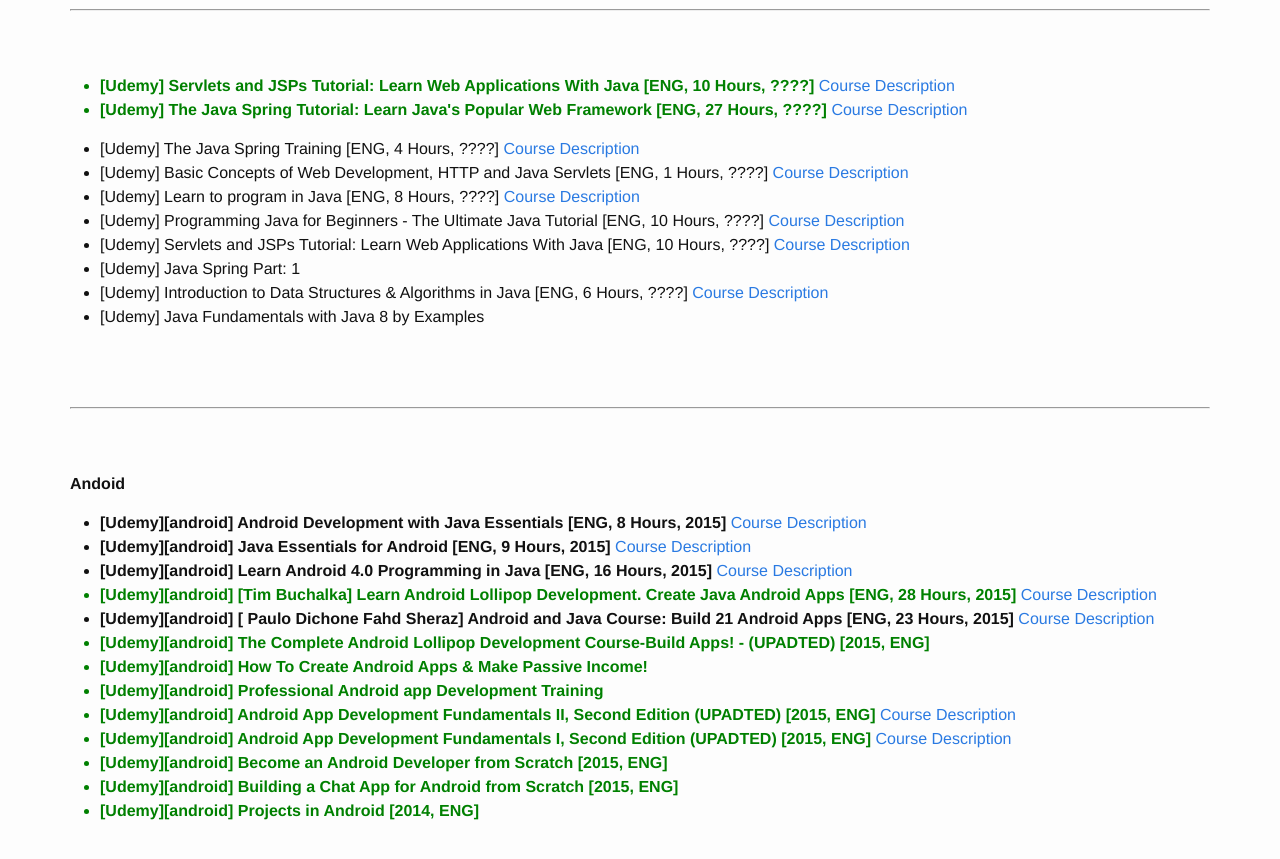
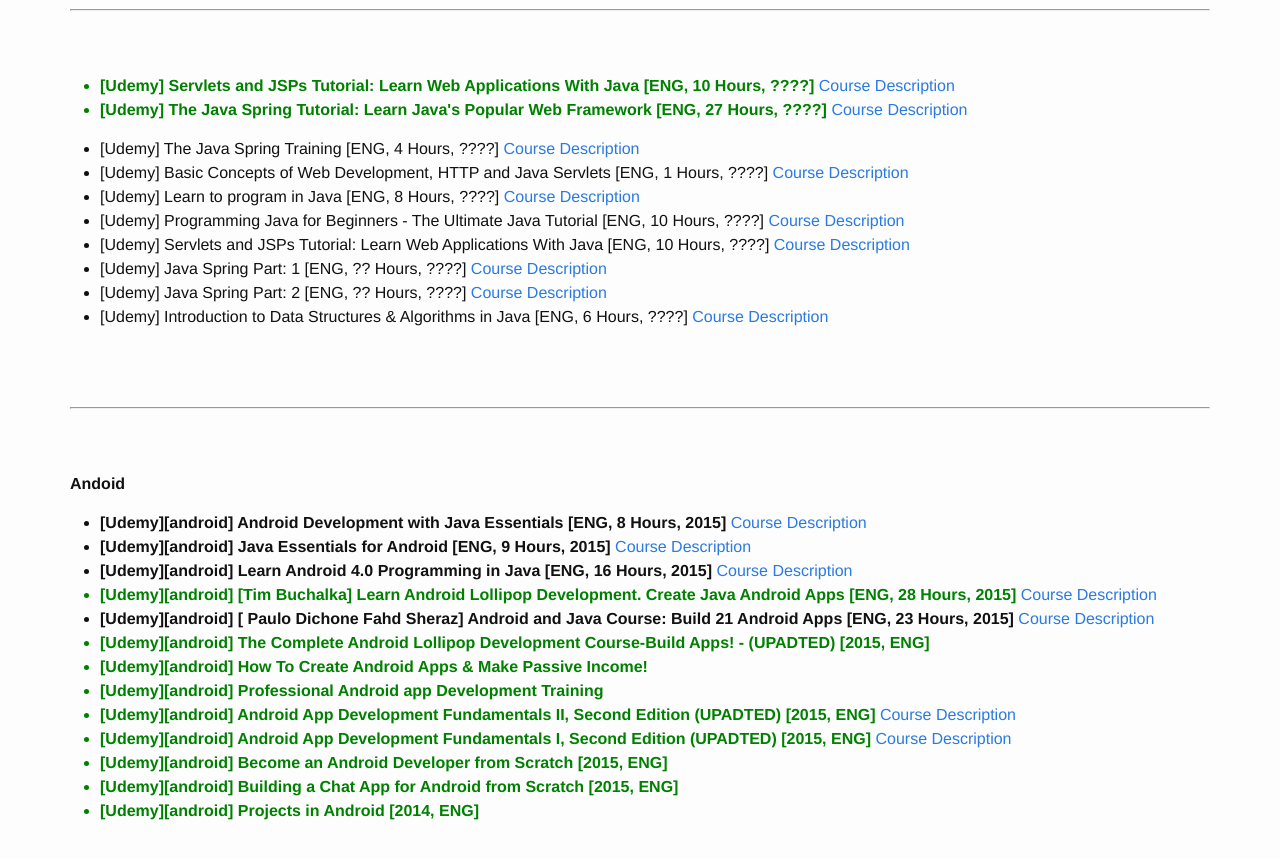
Before and after one commit to webmakaka/javadev.org, a Jekyll site: the page built from website/library/collections/video/paid/udemy.md, in a window 1280 px wide and 900 px high, scrolled down 1343 px. Shown: the top 859 px of the window. Built offline with Jekyll 4.4.1, drawn with Linux system fonts in a browser that asks for light colours.

Commit message:
Update udemy.md

```diff
--- a/website/library/collections/video/paid/udemy.md
+++ b/website/library/collections/video/paid/udemy.md
@@ -79,9 +79,9 @@
         <li>[Udemy] Learn to program in Java [ENG, 8 Hours, ????] <a href="https://www.udemy.com/learn-to-program-in-java/">Course Description</a></li>
 	<li>[Udemy] Programming Java for Beginners - The Ultimate Java Tutorial [ENG, 10 Hours, ????] <a href="https://www.udemy.com/learn-to-program-with-java/">Course Description</a> </li>
 	<li>[Udemy] Servlets and JSPs Tutorial: Learn Web Applications With Java [ENG, 10 Hours, ????] <a href="https://www.udemy.com/javawebtut/">Course Description</a></li>
-	<li>[Udemy] Java Spring Part: 1</li>
+	<li>[Udemy] Java Spring Part: 1 [ENG, ?? Hours, ????] <a href="https://www.udemy.com/springcore/">Course Description</a></li>
+	<li>[Udemy] Java Spring Part: 2 [ENG, ?? Hours, ????] <a href="https://www.udemy.com/springcore2/">Course Description</a></li>
 	<li>[Udemy] Introduction to Data Structures & Algorithms in Java [ENG, 6 Hours, ????] <a href="https://www.udemy.com/introduction-to-data-structures-algorithms-in-java/">Course Description</a></li>
-	<li>[Udemy] Java Fundamentals with Java 8 by Examples </li>
 </ul>
 
 
```
